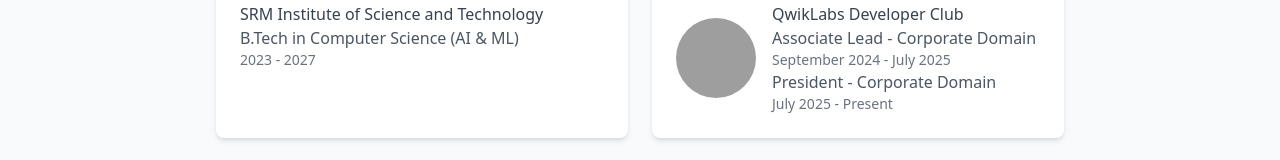
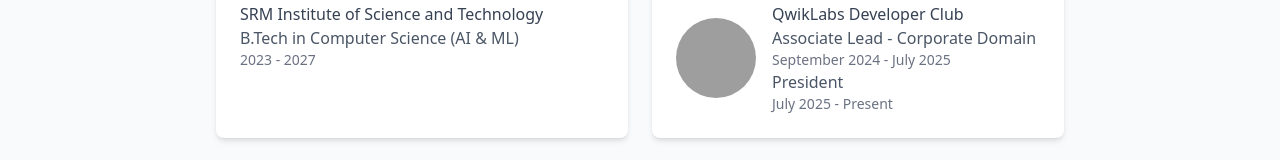
Before and after one commit to RonakHirawat/MyPortfolio, a React (Vite) app: page /About in a window 1280 px wide. Shown: the part 522-682 px from the top of the page. Built offline with nearby package versions, Linux system fonts and the light colour scheme; grey boxes are pictures that could not be loaded.

Commit message:
corrected

```diff
--- a/src/pages/About.jsx
+++ b/src/pages/About.jsx
@@ -45,7 +45,7 @@
                 <h4 className="font-medium text-gray-700 dark:text-gray-300 text-sm sm:text-base">QwikLabs Developer Club</h4>
                 <p className="text-gray-600 dark:text-gray-400 text-sm sm:text-base">Associate Lead - Corporate Domain</p>
                 <p className="text-xs sm:text-sm text-gray-500 dark:text-gray-400">September 2024 - July 2025</p>
-                <p className="text-gray-600 dark:text-gray-400 text-sm sm:text-base">President - Corporate Domain</p>
+                <p className="text-gray-600 dark:text-gray-400 text-sm sm:text-base">President</p>
                 <p className="text-xs sm:text-sm text-gray-500 dark:text-gray-400">July 2025 - Present</p>
               </div>
             </div>
```
